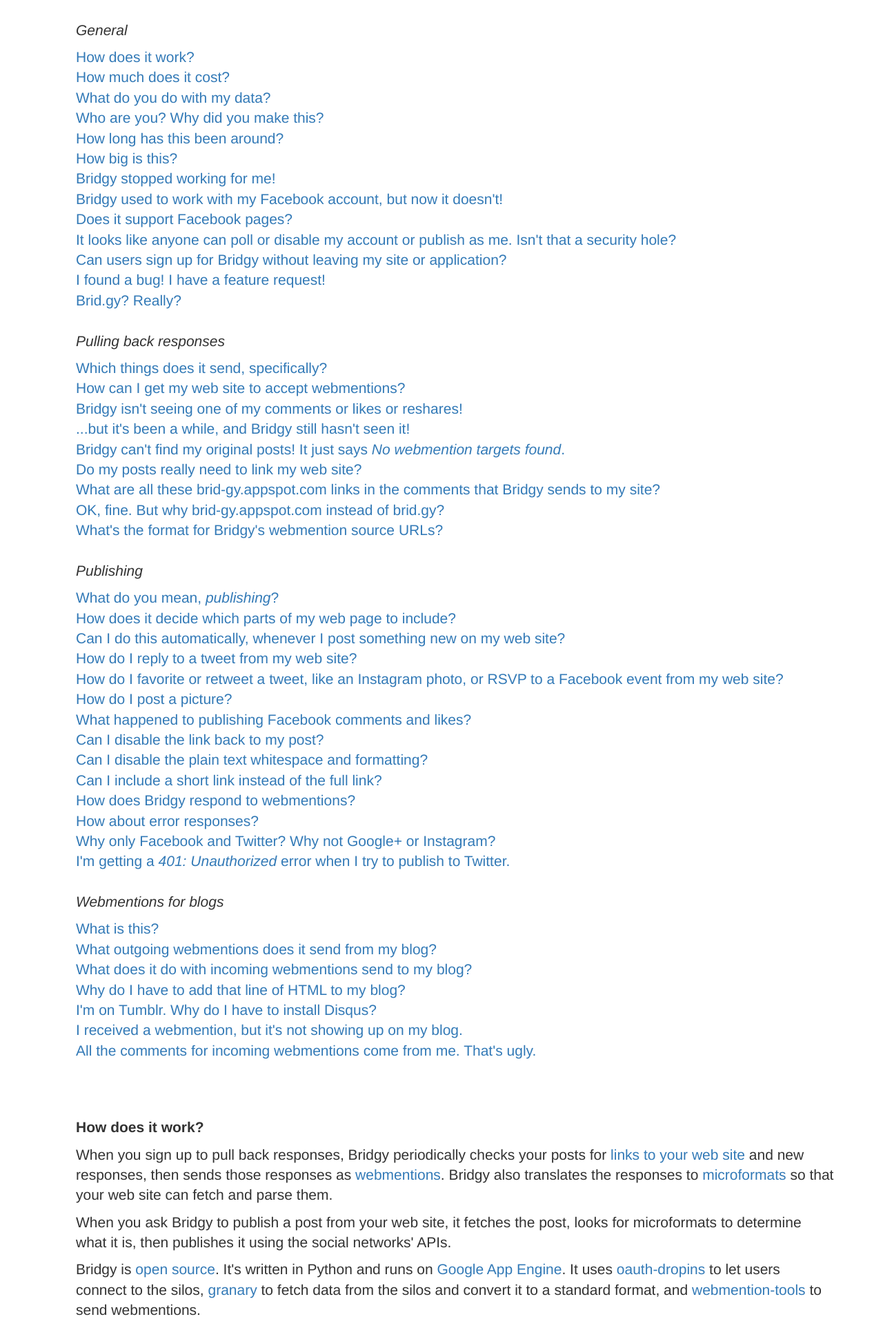
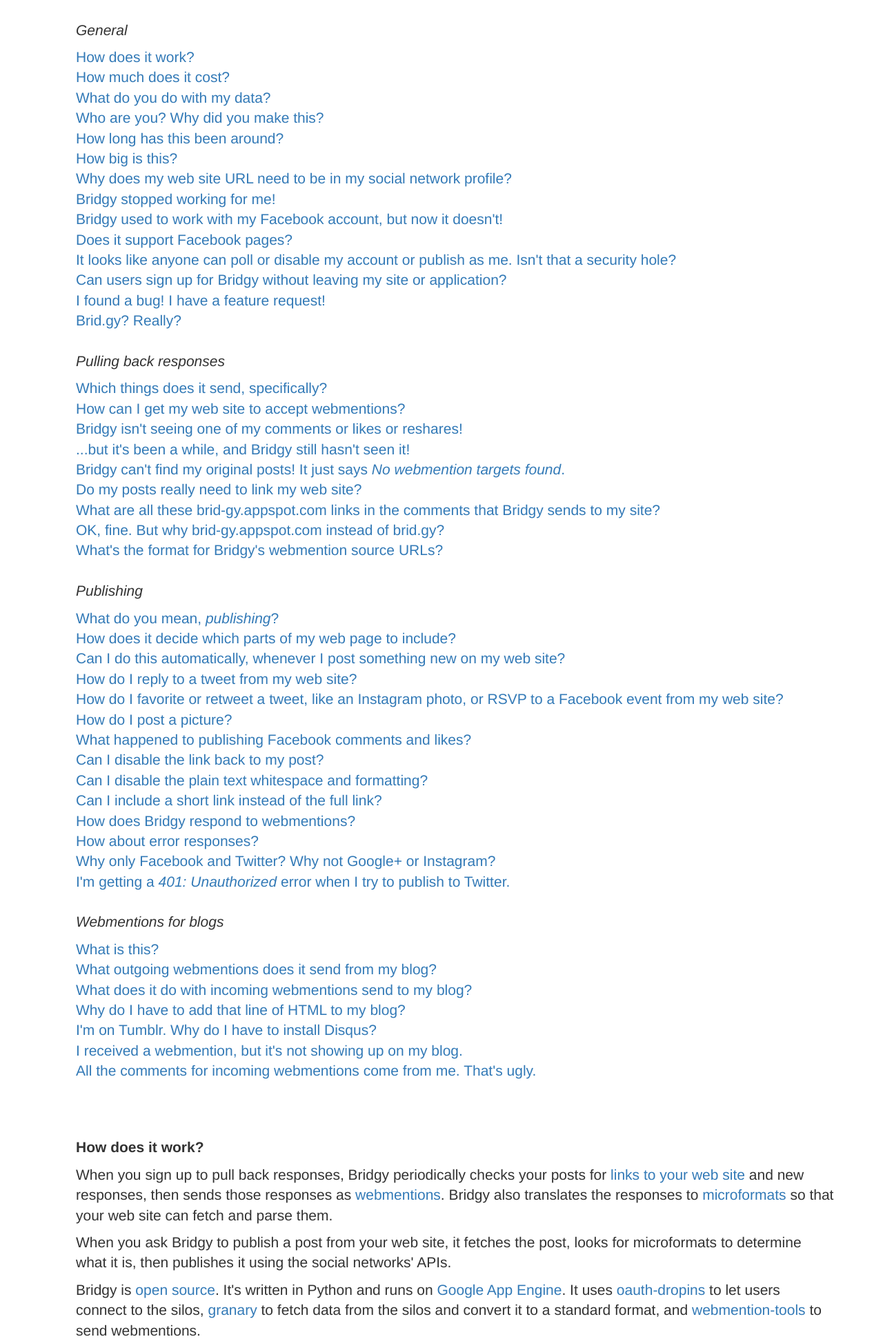
Before and after one commit to snarfed/bridgy, a Django app: template templates/about.html in a window 1280 px wide. Shown: the part 1079-3021 px from the top of the page at 69% size. Run offline with Django 3.2, Linux system fonts and the light colour scheme; the template is opened without the code that fills it, so the values that code supplies are empty; some libraries are stand-ins or nearby versions.

Commit message:
new FAQ: need web site link in silo profile for publish. for #517

```diff
--- a/templates/about.html
+++ b/templates/about.html
@@ -50,6 +50,8 @@ service.</a>
 <li><a href="#who">Who are you? Why did you make this?</a></li>
 <li><a href="#history">How long has this been around?</a></li>
 <li><a href="#stats">How big is this?</a></li>
+<li><a href="#profile-link">Why does my web site URL need to be in my social
+  network profile?</a></li>
 <li><a href="#disconnected">Bridgy stopped working for me!</a></li>
 <li><a href="#facebook-expired">Bridgy used to work with my Facebook account,
   but now it doesn't!</a></li>
@@ -211,6 +213,16 @@ inspiration of the
 <li id="stats" class="question">How big is this?</li>
 <li class="answer">
 <p>Check out the <a href="/#stats">stats on the front page</a>!</p>
+</li>
+
+<li id="profile-link" class="question">Why does my web site URL need to be in my
+  social network profile?</li>
+<li class="answer">
+<p>First, if you want to <a href="#publish">publish</a>, Bridgy uses this link
+to connect your web site to your social network account. Second, if you want to
+get responses without linking your posts to your web site, Bridgy uses this link
+to <a href="#link">fetch syndication URLs</a> from your site so it can map back
+from your posts.</p>
 </li>
 
 <li id="disconnected" class="question">Bridgy stopped working for me!</li>
```
